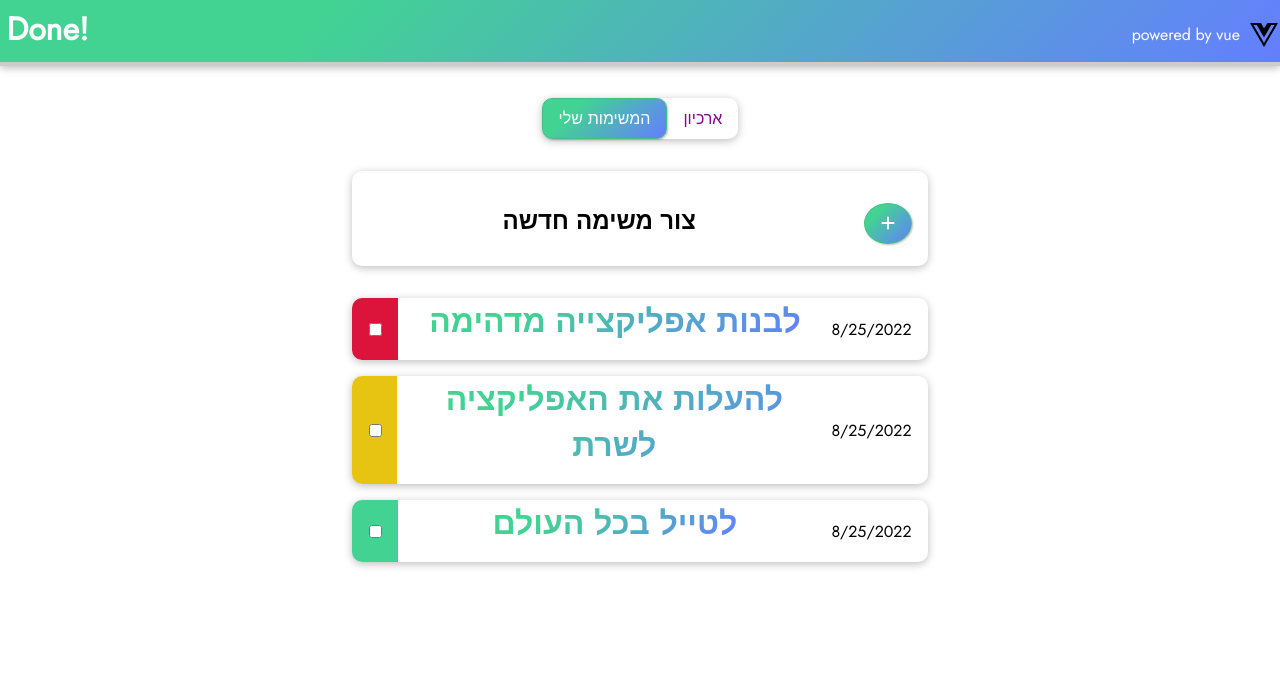
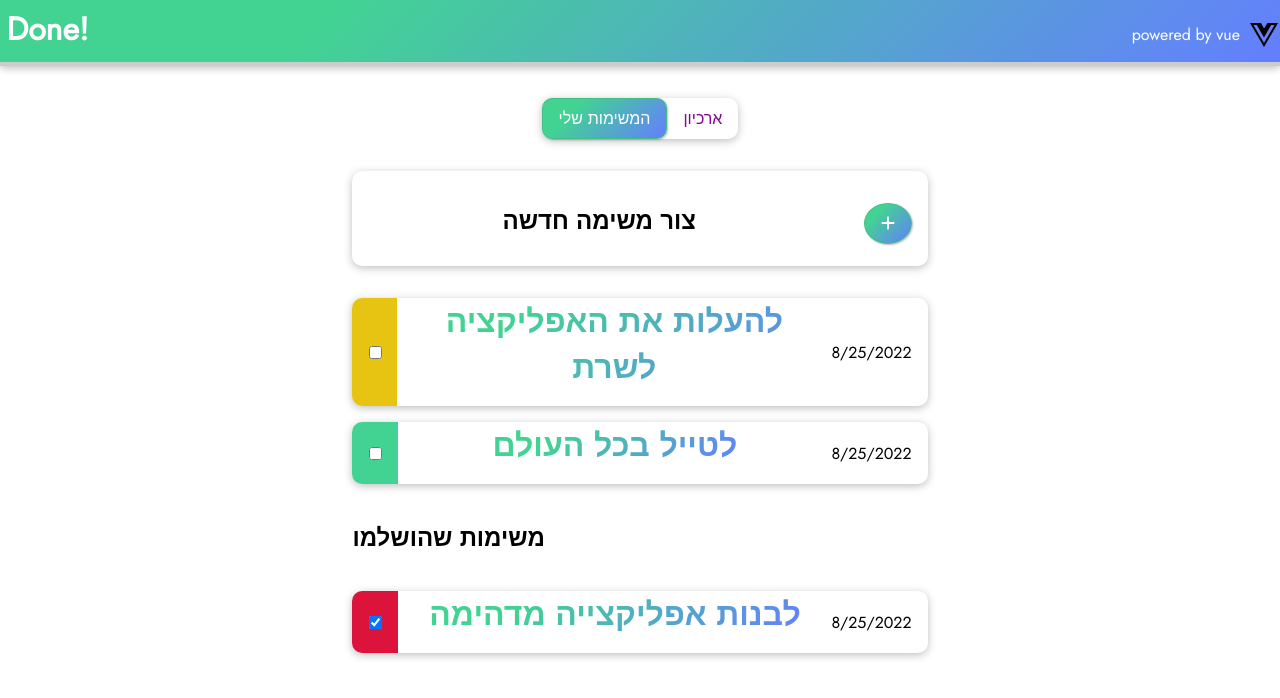
Before and after one commit to yisraelyoav/Done2do-app-vue, a Vue app: page / in a window 1280 px wide. Shown: the top 698 px of the page. Built offline with nearby package versions, Linux system fonts and the light colour scheme.

Commit message:
feat: cheked itemTodo if completed Archive page for deleted comp

```diff
--- a/src/components/Todos/TodoItem.vue
+++ b/src/components/Todos/TodoItem.vue
@@ -1,10 +1,61 @@
+<script setup>
+import { reactive } from "vue";
+const props = defineProps({
+  id: {
+    type: Number,
+    required: true,
+  },
+  title: {
+    type: String,
+    required: true,
+  },
+  description: {
+    type: String,
+    required: true,
+  },
+  deadline: {
+    type: String,
+    required: true,
+  },
+  repetition: {
+    type: String,
+    required: false,
+  },
+  priority: {
+    type: String,
+    required: true,
+  },
+  completed: {
+    type: Boolean,
+    required: true,
+    default: false,
+  },
+  deleted: {
+    type: Boolean,
+    required: true,
+    default: false,
+  },
+});
+const state = reactive({
+  detailsAreVisible: false,
+  priorityStatus: {
+    High: props.priority === "high",
+    Medium: props.priority === "medium",
+    Low: props.priority === "low",
+  },
+});
+const toggleDetails = () => {
+  state.detailsAreVisible = !state.detailsAreVisible;
+};
+</script>
+
 <template>
   <basic-card>
     <li>
       <div class="times">
         <div>{{ deadline }}</div>
         <transition name="bounce">
-          <div v-show="detailsAreVisible">
+          <div v-show="state.detailsAreVisible">
             <p>{{ repetition }}</p>
           </div>
         </transition>
@@ -12,7 +63,7 @@
       <div>
         <h2 @click="toggleDetails">{{ title }}</h2>
         <transition name="bounce">
-          <div v-if="detailsAreVisible">
+          <div v-if="state.detailsAreVisible">
             <p>{{ description }}</p>
           </div>
         </transition>
@@ -20,25 +71,29 @@
       <div
         class="priority"
         :class="{
-          highPriority: priorityStatus.High,
-          mediumPriority: priorityStatus.Medium,
-          lowPriority: priorityStatus.Low,
+          highPriority: state.priorityStatus.High,
+          mediumPriority: state.priorityStatus.Medium,
+          lowPriority: state.priorityStatus.Low,
         }"
       >
         <div class="priority-buttons">
           <Transition name="bounce">
-            <button v-if="detailsAreVisible" @click="$emit('delete', id)">
+            <button
+              v-if="state.detailsAreVisible"
+              @click="$emit('toggleDelete', id)"
+            >
               <font-awesome-icon icon="fa-solid fa-trash" />
             </button>
           </Transition>
           <input
             class="doneCheckbox"
             type="checkbox"
-            name="completed"
+            name="isdone"
             @change="$emit('toggleComplete', id)"
+            :checked="completed"
           />
           <Transition name="bounce">
-            <button @click="$emit('edit', id)" v-if="detailsAreVisible">
+            <button @click="$emit('edit', id)" v-if="state.detailsAreVisible">
               <font-awesome-icon icon="fa-solid fa-pencil" />
             </button>
           </Transition>
@@ -48,44 +103,44 @@
   </basic-card>
 </template>
 
-<script>
+<!-- <script>
 export default {
-  props: {
-    id: {
-      type: String,
-      required: true,
-    },
-    title: {
-      type: String,
-      required: true,
-    },
-    description: {
-      type: String,
-      required: true,
-    },
-    deadline: {
-      type: String,
-      required: true,
-    },
-    repetition: {
-      type: String,
-      required: false,
-    },
-    priority: {
-      type: String,
-      required: true,
-    },
-    completed: {
-      type: Boolean,
-      required: true,
-      default: false,
-    },
-    deleted: {
-      type: Boolean,
-      required: true,
-      default: false,
-    },
-  },
+  // props: {
+  //   id: {
+  //     type: Number,
+  //     required: true,
+  //   },
+  //   title: {
+  //     type: String,
+  //     required: true,
+  //   },
+  //   description: {
+  //     type: String,
+  //     required: true,
+  //   },
+  //   deadline: {
+  //     type: String,
+  //     required: true,
+  //   },
+  //   repetition: {
+  //     type: String,
+  //     required: false,
+  //   },
+  //   priority: {
+  //     type: String,
+  //     required: true,
+  //   },
+  //   completed: {
+  //     type: Boolean,
+  //     required: true,
+  //     default: false,
+  //   },
+  //   deleted: {
+  //     type: Boolean,
+  //     required: true,
+  //     default: false,
+  //   },
+  // },
   data() {
     return {
       detailsAreVisible: false,
@@ -103,7 +158,7 @@ export default {
     },
   },
 };
-</script>
+</script> -->
 
 <style scoped>
 li {
--- a/src/components/Todos/TodosArcive.vue
+++ /dev/null
@@ -1,28 +0,0 @@
-<template>
-  <h2>Arcive</h2>
-  <app-list>
-    <todo-item></todo-item>
-  </app-list>
-</template>
-
-<script>
-import TodoItem from "./TodoItem.vue";
-export default {
-  inject: ["AccomplishedTodos"],
-  components: {
-    TodoItem,
-  },
-
-  methods: {
-    deleteTodo(todoId) {
-      const todoIndex = this.AccomplishedTodos.findIndex(
-        (todo) => todo.id !== todoId
-      );
-      this.AccomplishedTodos.splice(todoIndex, 1);
-      console.log(this.AccomplishedTodos);
-    },
-  },
-};
-</script>
-
-<style></style>
--- a/src/components/layout/TheTabs.vue
+++ b/src/components/layout/TheTabs.vue
@@ -1,22 +1,22 @@
 <script setup>
 import { reactive, computed } from "vue";
 import NewTodoForm from "../Todos/NewTodoForm.vue";
-import TodosArcive from "../Todos/TodosArcive.vue";
+import ArchivePage from "../../pages/ArchivePage.vue";
 
 const state = reactive({
   todos: [
     {
-      id: "1",
+      id: 1,
       title: "לבנות אפליקצייה מדהימה",
       description: "אפליקציה מהממת שתשיג לי עבודה",
       deadline: new Date().toLocaleDateString(),
       repetition: "חזרה שבועית",
       priority: "high",
-      completed: false,
+      completed: true,
       deleted: false,
     },
     {
-      id: "2",
+      id: 2,
       title: "להעלות את האפליקציה לשרת",
       description: "הירוקו/פיירבייס/ שרת אחר כלשהו",
       deadline: new Date().toLocaleDateString(),
@@ -26,7 +26,7 @@ const state = reactive({
       deleted: false,
     },
     {
-      id: "3",
+      id: 3,
       title: "לטייל בכל העולם",
       description: "אפשר להתחיל בחוצה אמריקה הצפונית",
       deadline: new Date().toLocaleDateString(),
@@ -40,13 +40,13 @@ const state = reactive({
 });
 
 const addTodo = (todoObj) => {
-  state.todos.push({
+  state.todos.unshift({
     id: state.todos.length + 1,
-    title: todoObj.enterdTitle,
-    description: todoObj.enterdDescription,
-    deadline: todoObj.enterdDeadline,
-    repetition: todoObj.enterdRepetition,
-    priority: todoObj.enterdPriority,
+    title: todoObj.title,
+    description: todoObj.description,
+    deadline: new Date(todoObj.deadline).toLocaleDateString(),
+    repetition: todoObj.repetition,
+    priority: todoObj.priority,
     completed: false,
     deleted: false,
   });
@@ -55,6 +55,10 @@ const addTodo = (todoObj) => {
 const setSelectedTab = (tab) => {
   state.selectedTab = tab;
 };
+
+const allTodos = computed(() => {
+  return state.todos;
+});
 
 const unDone = computed(() => {
   return state.todos.filter((todo) => !todo.completed && !todo.deleted);
@@ -71,8 +75,8 @@ const mainPageBtnMode = computed(() => {
   return state.selectedTab === "main-page" ? null : "flat";
 });
 
-const accompTodoBtnMode = computed(() => {
-  return state.selectedTab === "accomplished-todos" ? null : "flat";
+const archiveBtnMode = computed(() => {
+  return state.selectedTab === "archive" ? null : "flat";
 });
 </script>
 
@@ -81,19 +85,26 @@ const accompTodoBtnMode = computed(() => {
     <basic-button @click="setSelectedTab('main-page')" :mode="mainPageBtnMode"
       >המשימות שלי</basic-button
     >
-    <basic-button
-      @click="setSelectedTab('accomplished-todos')"
-      :mode="accompTodoBtnMode"
+    <basic-button @click="setSelectedTab('archive')" :mode="archiveBtnMode"
       >ארכיון</basic-button
     >
   </basic-card>
   <new-todo-form @add-todo="addTodo"></new-todo-form>
   <main-page
-    v-if="state.selectedTab"
+    v-if="state.selectedTab === 'main-page'"
+    :allTodos="allTodos"
     :unDone="unDone"
     :completed="completed"
+    :deleted="deleted"
   ></main-page>
-  <todos-arcive v-else :deleted="deleted"> </todos-arcive>
+  <archive-page
+    v-else
+    :deleted="deleted"
+    :allTodos="allTodos"
+    :unDone="unDone"
+    :completed="completed"
+  >
+  </archive-page>
 </template>
 
 <style>
--- /dev/null
+++ b/src/pages/ArchivePage.vue
@@ -0,0 +1,39 @@
+<script setup>
+import TodoItem from "../components/Todos/TodoItem.vue";
+
+const props = defineProps({
+  completed: Array,
+  allTodos: Array,
+  deleted: Array,
+});
+
+const toggleComplete = (id) => {
+  const clickedTodo = props.allTodos.find((todo) => todo.id === id);
+  clickedTodo.completed = !clickedTodo.completed;
+};
+const deleteTodo = (id) => {
+  const clickedTodo = props.allTodos.find((todo) => todo.id === id);
+  clickedTodo.deleted = !clickedTodo.deleted;
+};
+</script>
+<template>
+  <h2>Arcive</h2>
+  <app-list>
+    <todo-item
+      v-for="todo in props.deleted"
+      :key="todo.id"
+      :id="todo.id"
+      :title="todo.title"
+      :description="todo.description"
+      :deadline="todo.deadline"
+      :repetition="todo.repetition"
+      :priority="todo.priority"
+      :completed="todo.completed"
+      :deleted="todo.deleted"
+      @toggleComplete="toggleComplete"
+      @delete="deleteTodo"
+    ></todo-item>
+  </app-list>
+</template>
+
+<style></style>
--- a/src/pages/MainPage.vue
+++ b/src/pages/MainPage.vue
@@ -4,10 +4,16 @@ import TodoItem from "../components/Todos/TodoItem.vue";
 const props = defineProps({
   unDone: Array,
   completed: Array,
+  allTodos: Array,
 });
 
 const toggleComplete = (id) => {
-  props.unDone.find((todo) => todo.id === id).completed = true;
+  const clickedTodo = props.allTodos.find((todo) => todo.id === id);
+  clickedTodo.completed = !clickedTodo.completed;
+};
+const toggleDelete = (id) => {
+  const clickedTodo = props.allTodos.find((todo) => todo.id === id);
+  clickedTodo.deleted = !clickedTodo.deleted;
 };
 </script>
 <template>
@@ -24,6 +30,24 @@ const toggleComplete = (id) => {
       :completed="todo.completed"
       :deleted="todo.deleted"
       @toggleComplete="toggleComplete"
+      @toggleDelete="toggleDelete"
+    ></todo-item>
+  </app-list>
+  <h2>משימות שהושלמו</h2>
+  <app-list>
+    <todo-item
+      v-for="todo in props.completed"
+      :key="todo.id"
+      :id="todo.id"
+      :title="todo.title"
+      :description="todo.description"
+      :deadline="todo.deadline"
+      :repetition="todo.repetition"
+      :priority="todo.priority"
+      :completed="todo.completed"
+      :deleted="todo.deleted"
+      @toggleComplete="toggleComplete"
+      @toggleDelete="toggleDelete"
     ></todo-item>
   </app-list>
 </template>
```
Also changed, not shown: src/components/Todos/NewTodoForm.vue (+12 -21 lines).
